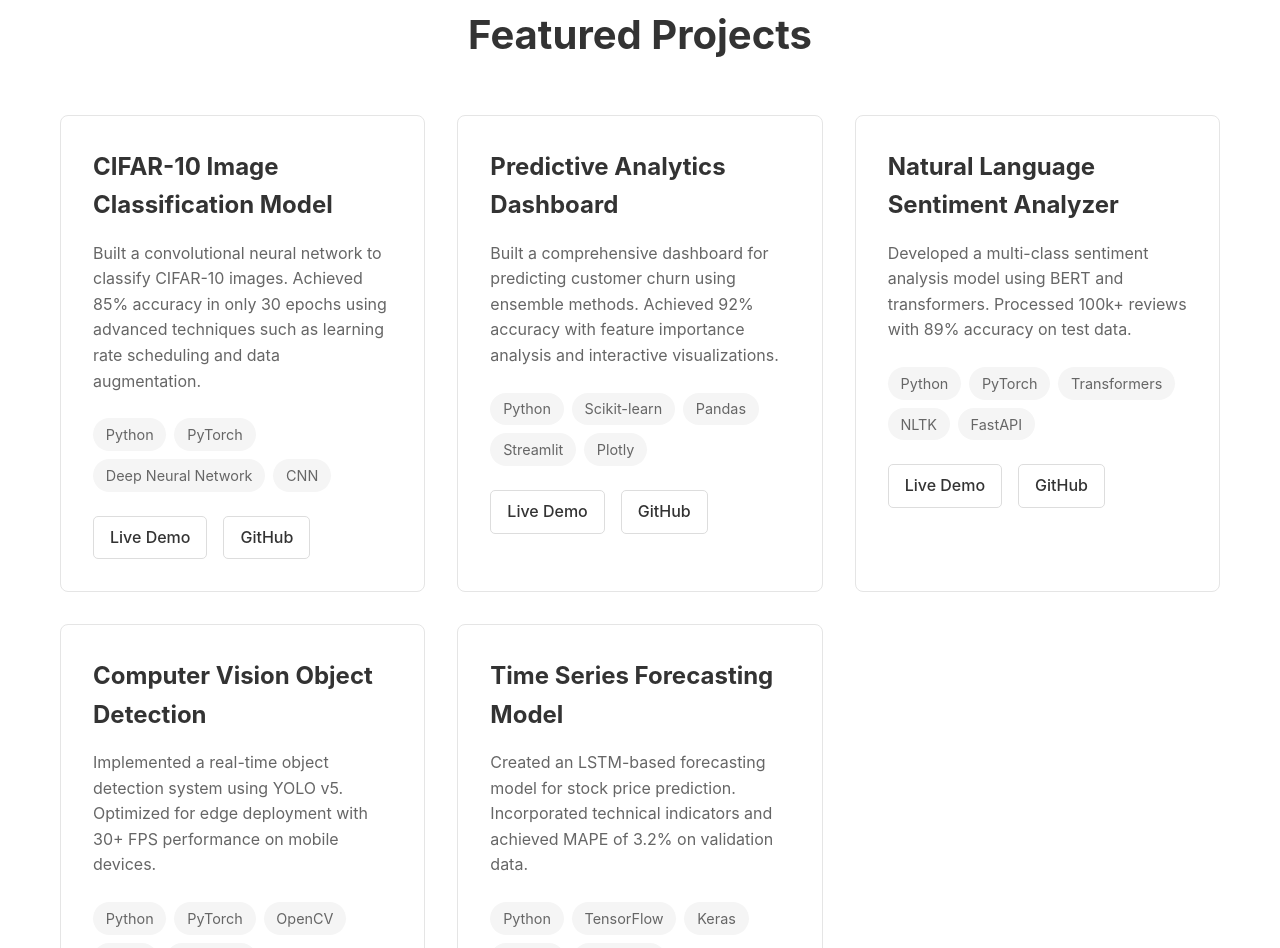
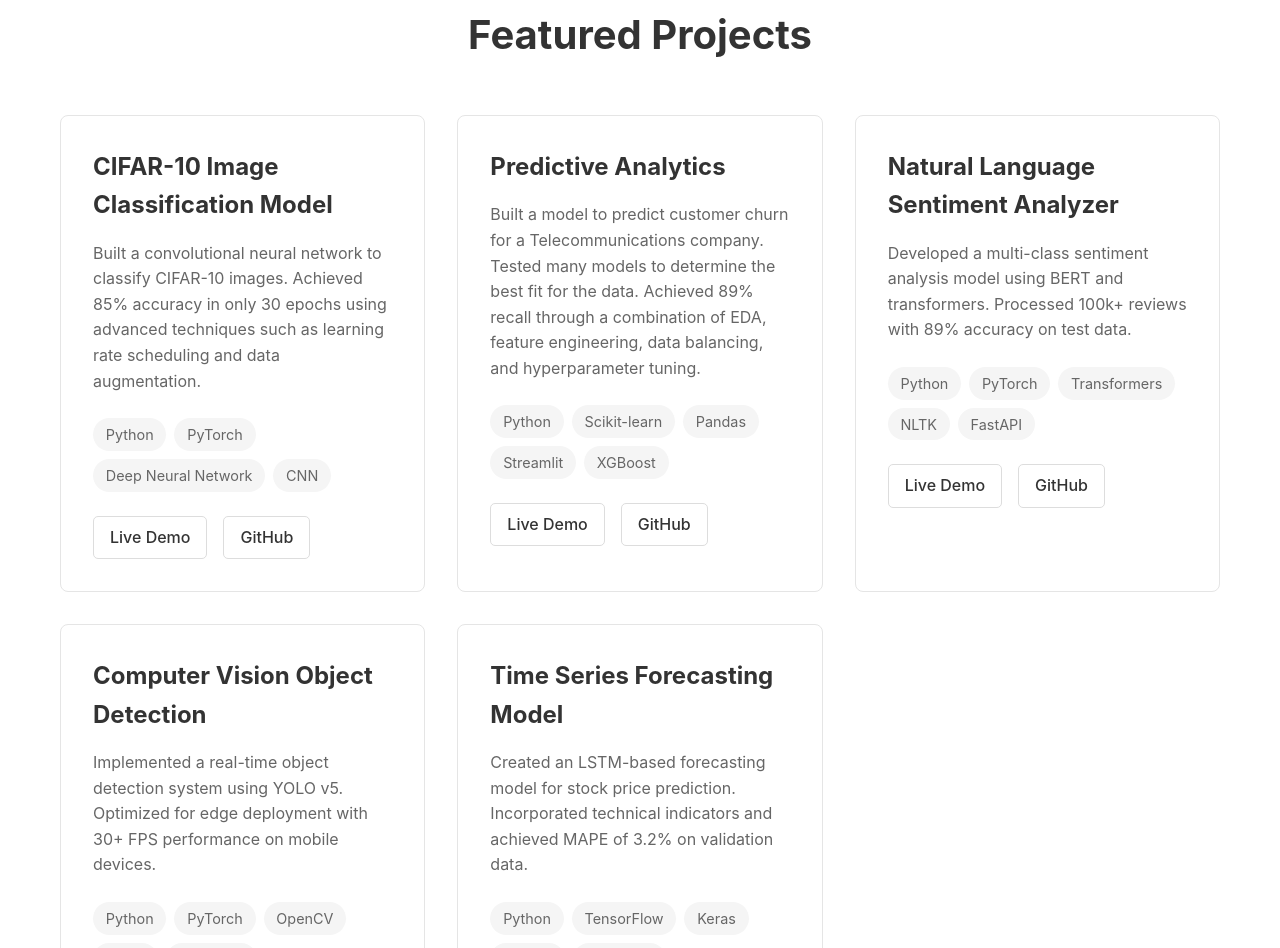
Before and after one commit to jacobalcu/portfolio, a plain HTML site: page index.html in a window 1280 px wide. Shown: the part 963-1911 px from the top of the page. Drawn offline with Linux system fonts and the light colour scheme.

Commit message:
Add files via upload

```diff
--- a/index.html
+++ b/index.html
@@ -395,22 +395,32 @@
           </div>
 
           <div class="project-card">
-            <h3>Predictive Analytics Dashboard</h3>
-            <p>
+            <h3>Predictive Analytics</h3>
+            <!-- <p>
               Built a comprehensive dashboard for predicting customer churn
               using ensemble methods. Achieved 92% accuracy with feature
               importance analysis and interactive visualizations.
+            </p> -->
+            <p>
+              Built a model to predict customer churn for a Telecommunications
+              company. Tested many models to determine the best fit for the
+              data. Achieved 89% recall through a combination of EDA, feature
+              engineering, data balancing, and hyperparameter tuning.
             </p>
             <div class="tech-stack">
               <span class="tech-tag">Python</span>
               <span class="tech-tag">Scikit-learn</span>
               <span class="tech-tag">Pandas</span>
               <span class="tech-tag">Streamlit</span>
-              <span class="tech-tag">Plotly</span>
+              <span class="tech-tag">XGBoost</span>
             </div>
             <div class="project-links">
               <a href="#" target="_blank">Live Demo</a>
-              <a href="#" target="_blank">GitHub</a>
+              <a
+                href="https://github.com/jacobalcu/Telco-Customer-Churn"
+                target="_blank"
+                >GitHub</a
+              >
             </div>
           </div>
 
```
